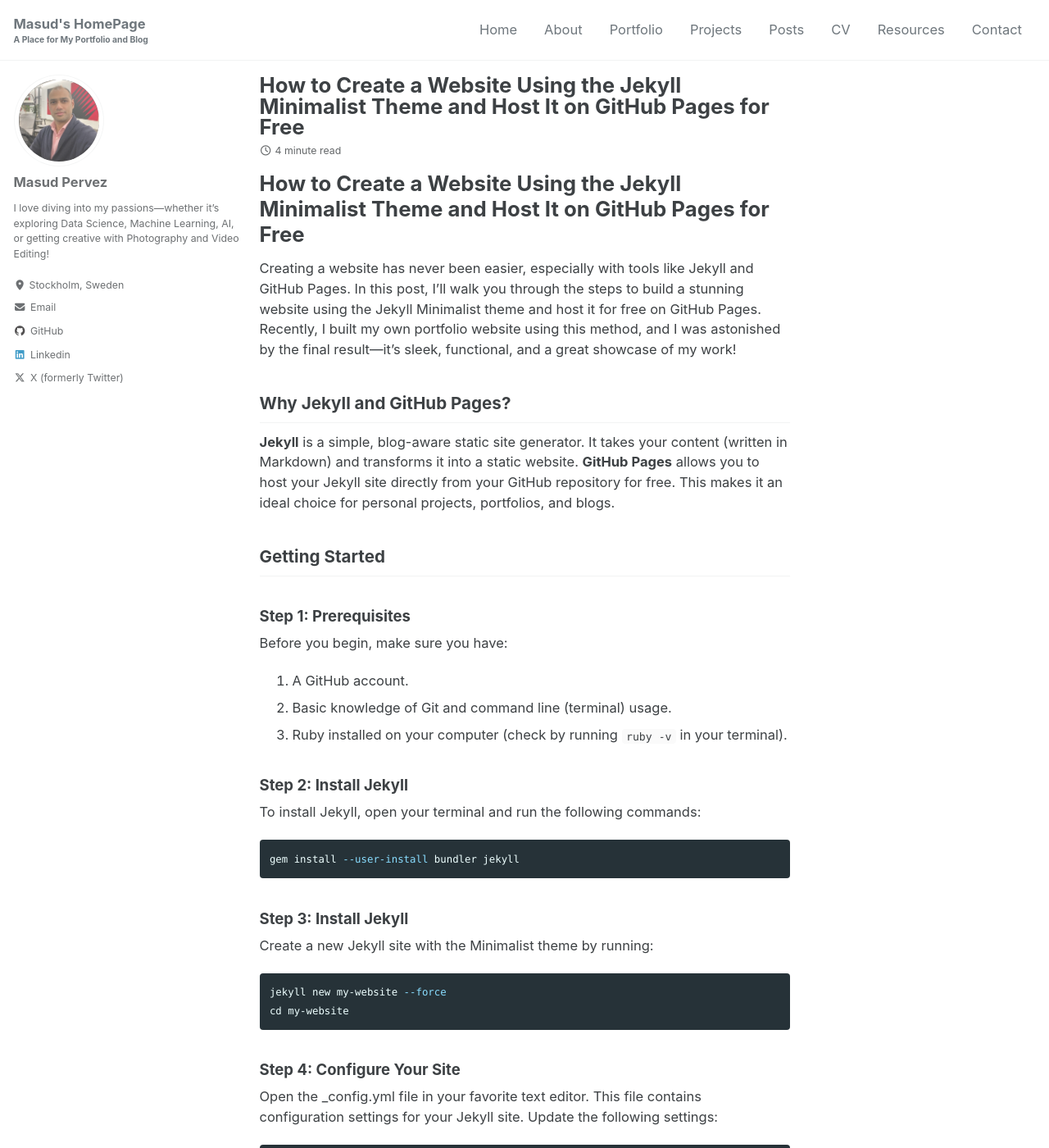
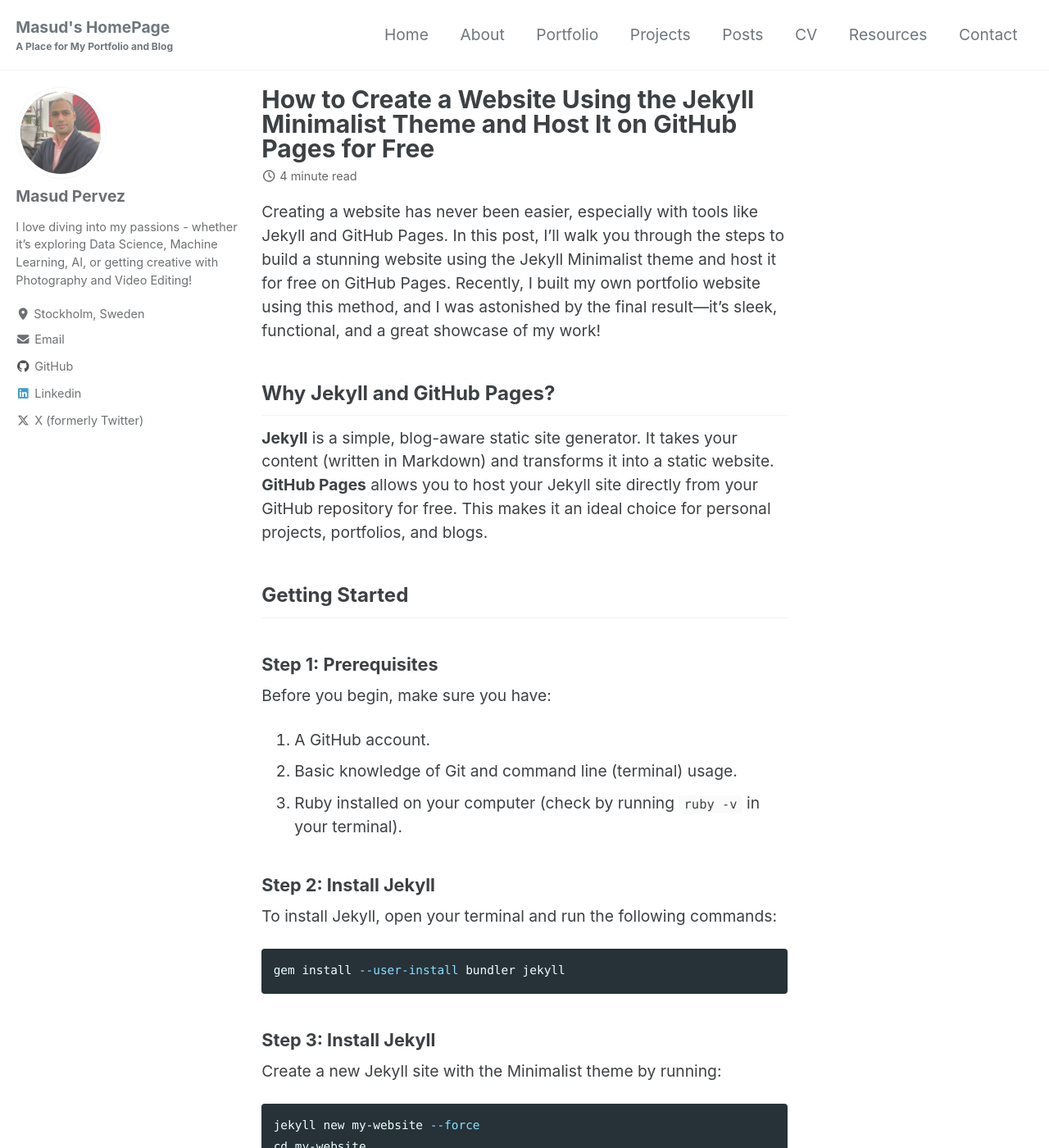
Before and after one commit to masudpervez27/masudpervez27.github.io, a Jekyll site: the page built from _posts/2024-10-24-build-website-using-jekyll.md, in a window 1280 px wide and 1400 px high. Shown: the whole window at 82% size. Built offline with Jekyll 4.4.1, drawn with Linux system fonts in a browser that asks for light colours; cached includes are drawn as plain includes; some of the changed text lies outside the part shown.

Commit message:
update about page

```diff
--- a/_config.yml
+++ b/_config.yml
@@ -115,7 +115,7 @@
 author:
   name             : "Masud Pervez"
   avatar           : "/assets/images/bio-photo.jpg"
-  bio              : "I love diving into my passions—whether it's exploring Data Science, Machine Learning, AI, or getting creative with Photography and Video Editing!"
+  bio              : "I love diving into my passions - whether it's exploring Data Science, Machine Learning, AI, or getting creative with Photography and Video Editing!"
   location         : "Stockholm, Sweden"
   email            :
   links:
--- a/_posts/2024-10-24-build-website-using-jekyll.md
+++ b/_posts/2024-10-24-build-website-using-jekyll.md
@@ -7,8 +7,6 @@
 image: /assets/images/headers/2023-02-05-blog-portfolio-with-mm-header.jpg
 teaser: /assets/images/headers/2023-02-05-blog-portfolio-with-mm-header.jpg
 ---
-
-# How to Create a Website Using the Jekyll Minimalist Theme and Host It on GitHub Pages for Free
 
 Creating a website has never been easier, especially with tools like Jekyll and GitHub Pages. In this post, I'll walk you through the steps to build a stunning website using the Jekyll Minimalist theme and host it for free on GitHub Pages. Recently, I built my own portfolio website using this method, and I was astonished by the final result—it's sleek, functional, and a great showcase of my work!
 
@@ -139,7 +137,7 @@
 ## Step 4: Preview Changes
 Save the changes: After making these adjustments, save the CSS file and refresh your site (if using `jekyll serve`) to see the new font and font size in action.
 
-**Final Thoughts**
+## Final Thoughts
 I was truly amazed by how my portfolio website turned out using this method. The Jekyll Minimalist theme provided a clean and elegant design that perfectly showcased my projects. Plus, hosting on GitHub Pages made the process incredibly seamless and cost-effective! And customizing your site's typography can significantly improve its readability and aesthetics. Experiment with different fonts and sizes until you find the perfect combination for your Jekyll site!
 
 Feel free to reach out if you have any questions or need help with your Jekyll site. Happy building! 🚀
--- a/_sass/minimal-mistakes/_variables.scss
+++ b/_sass/minimal-mistakes/_variables.scss
@@ -6,7 +6,7 @@
    Typography
    ========================================================================== */
 
-$doc-font-size: 12px !default;
+$doc-font-size: 14px !default;
 $doc-font-size-medium: $doc-font-size * 1.125 !default;
 $doc-font-size-large: $doc-font-size * 1.25 !default;
 $doc-font-size-x-large: $doc-font-size * 1.375 !default;
```
